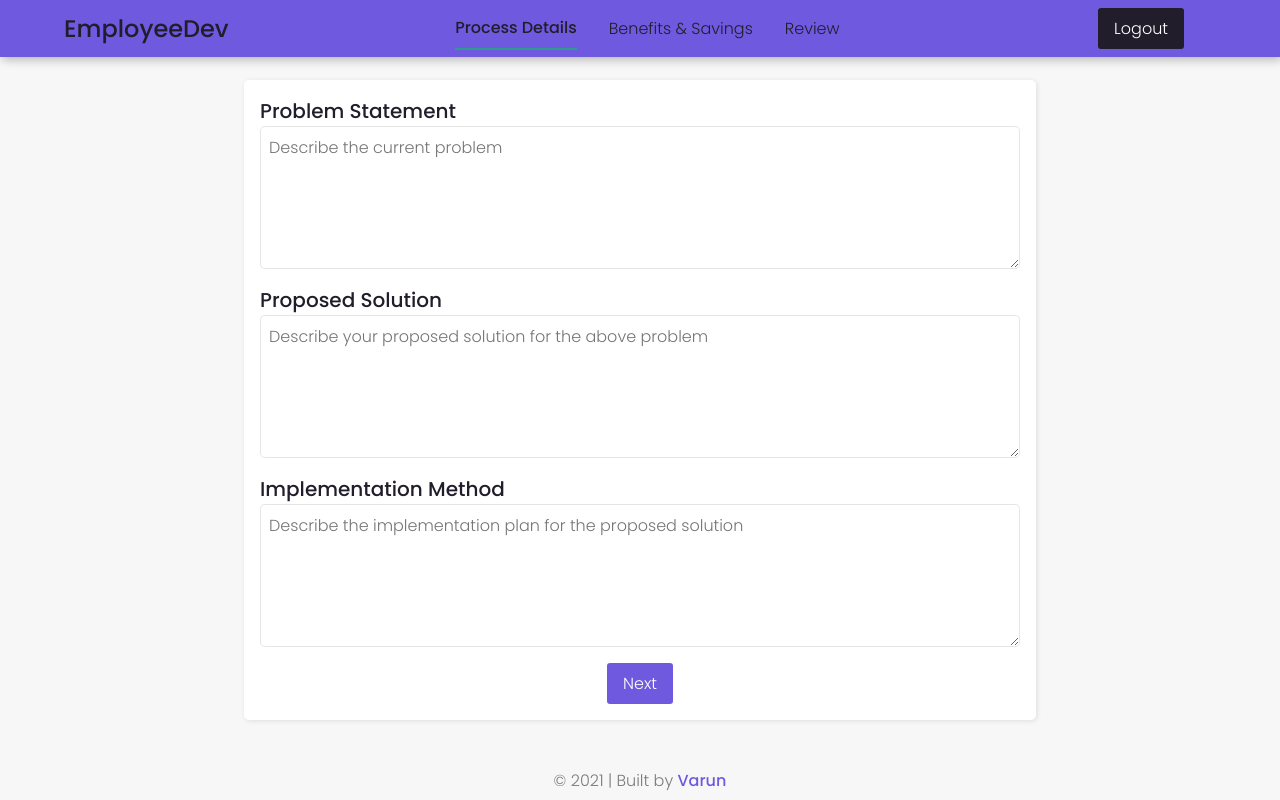
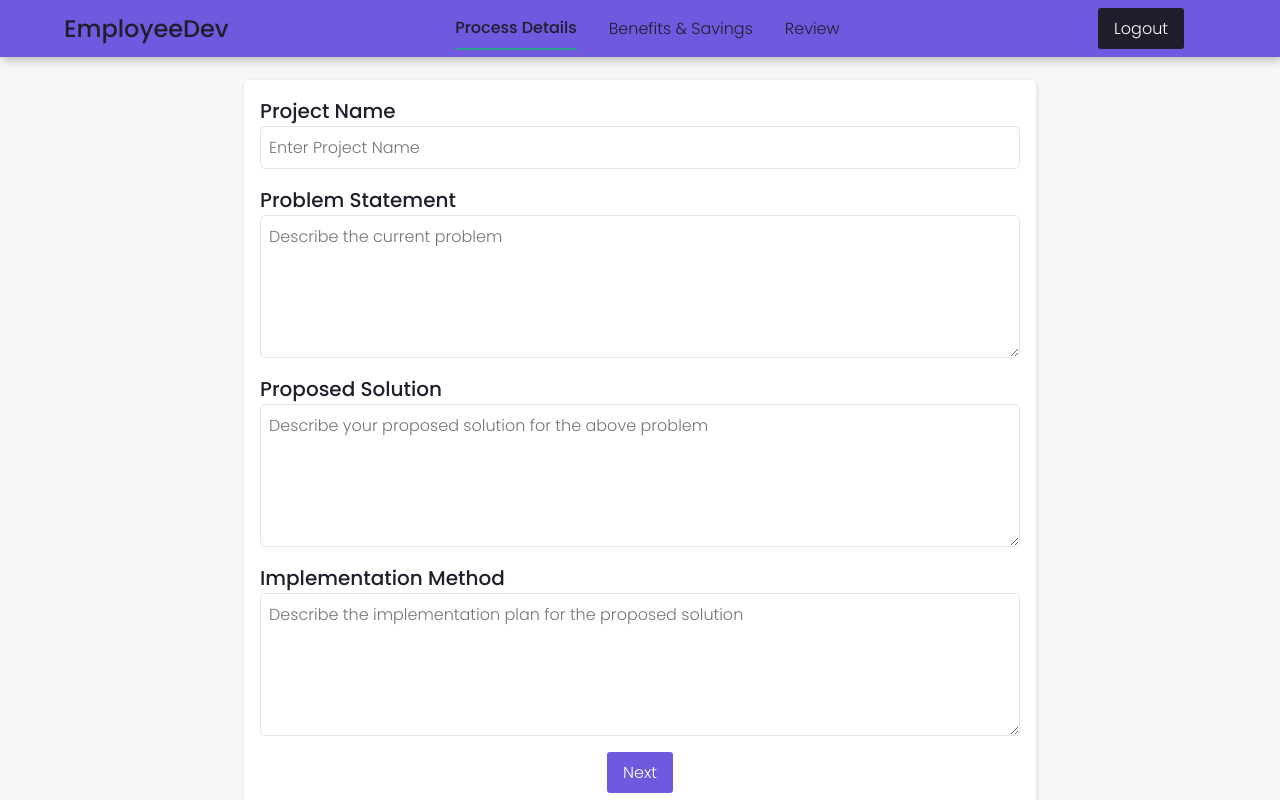
Before and after one commit to varunsundar01/EmployeeDev, a Vue app: page /process-details in a window 1280 px wide. Shown: the top 800 px of the page. Built offline with nearby package versions, Linux system fonts and the light colour scheme.

Commit message:
Added project name field and input props to fields

```diff
--- a/src/pages/ProcessDetails.vue
+++ b/src/pages/ProcessDetails.vue
@@ -1,16 +1,28 @@
 <template>
   <base-card>
-    <error-banner v-if="errorActive"
-      >All fields are required. Please complete the fields highlighted
-      below</error-banner
+    <transition name="error">
+      <error-banner v-if="errorActive"
+        >All fields are required. Please complete the fields highlighted
+        below</error-banner
+      >
+    </transition>
+    <form-element
+      id="projectName"
+      inputStyle="input"
+      :isError="projectNameValidate"
+      @removeError="removeError('setProjectNameValidation')"
+      type="text"
+      placeholder="Enter Project Name"
+      @enteredInput="enteredInput"
+      >Project Name</form-element
     >
     <form-element
       id="problem"
       inputStyle="textarea"
       :isError="problemValidate"
       @removeError="removeError('setProblemValidation')"
+      @enteredInput="enteredInput"
       placeholder="Describe the current problem"
-      @enteredInput="enteredInput"
       >Problem Statement</form-element
     >
     <form-element
@@ -60,6 +72,7 @@ export default {
 
     function onSubmit() {
       //Reset form validation before check
+      store.dispatch("process/setProjectNameValidation", false);
       store.dispatch("process/setProblemValidation", false);
       store.dispatch("process/setSolutionValidation", false);
       store.dispatch("process/setImplementationValidation", false);
@@ -82,23 +95,27 @@ export default {
       return store.getters["process/checkError"];
     });
 
+    let projectNameValidate = computed(() => {
+      if (store.getters["process/checkError"]) {
+        return !store.getters["process/getProcessValidation"]
+          .projectNameValidate;
+      }
+      return false;
+    });
     let problemValidate = computed(() => {
       if (store.getters["process/checkError"]) {
-        window.scrollTo({ top: 0, left: 0, behavior: "smooth" });
         return !store.getters["process/getProcessValidation"].problemValidate;
       }
       return false;
     });
     let solutionValidate = computed(() => {
       if (store.getters["process/checkError"]) {
-        window.scrollTo({ top: 0, left: 0, behavior: "smooth" });
         return !store.getters["process/getProcessValidation"].solutionValidate;
       }
       return false;
     });
     let implementationValidate = computed(() => {
       if (store.getters["process/checkError"]) {
-        window.scrollTo({ top: 0, left: 0, behavior: "smooth" });
         return !store.getters["process/getProcessValidation"]
           .implementationValidate;
       }
@@ -109,6 +126,7 @@ export default {
       enteredInput,
       onSubmit,
       errorActive,
+      projectNameValidate,
       problemValidate,
       solutionValidate,
       implementationValidate,
@@ -117,3 +135,20 @@ export default {
   },
 };
 </script>
+
+<style scoped>
+.error-enter-from,
+.error-leave-to {
+  opacity: 0;
+}
+
+.error-enter-to,
+.error-leave-from {
+  opacity: 1;
+}
+
+.error-enter-active,
+.error-leave-active {
+  transition: all 0.2s ease-in-out;
+}
+</style>
```
